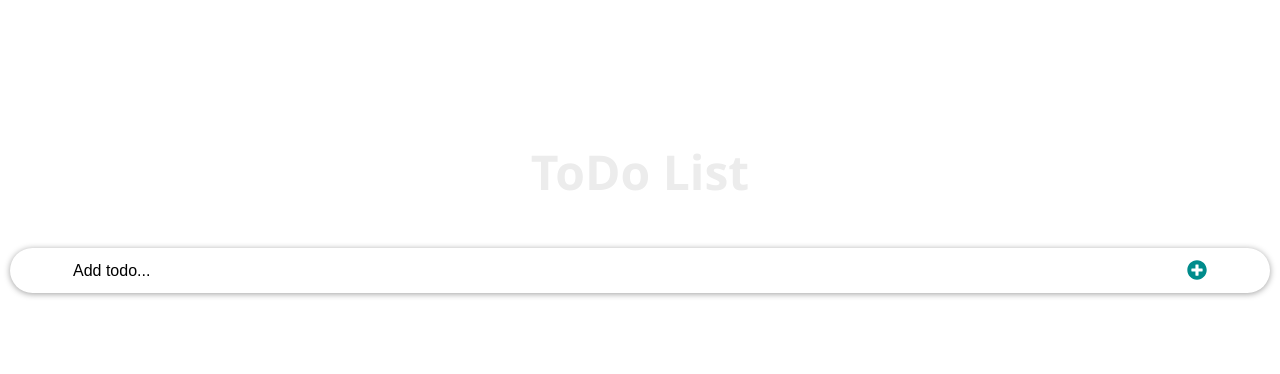
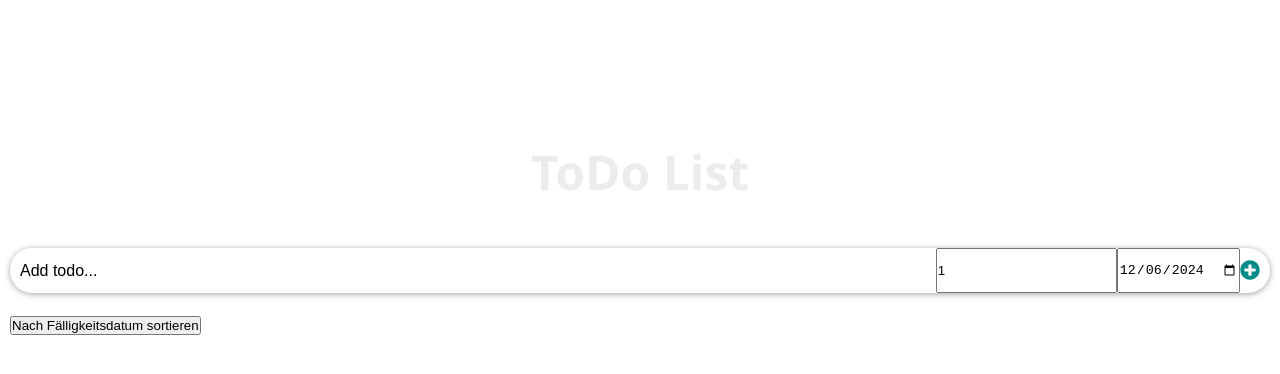
Before and after one commit to marc86c/M324_M450_p_Cagulada_Burri, a Next.js app: page / in a window 1280 px wide. Shown: the top 374 px of the page. Built offline with nearby package versions, Linux system fonts and the light colour scheme.

Commit message:
added sort and fixed some issues

```diff
--- a/src/app/components/InputTodo.jsx
+++ b/src/app/components/InputTodo.jsx
@@ -3,8 +3,17 @@ import { useState } from "react";
 import { FaPlusCircle } from "react-icons/fa";
 
 const InputTodo = (props) => {
+
+  const getTomorrowDate = () => {
+    const tomorrow = new Date();
+    tomorrow.setDate(tomorrow.getDate() + 1); // Einen Tag hinzufügen
+    return tomorrow.toISOString().split("T")[0]; // YYYY-MM-DD Format
+  };
+
   const [inputText, setInputText] = useState({
     title: "",
+    dueDate: getTomorrowDate(),
+    priority: 1,
   });
 
   const onChange = (e) => {
@@ -17,9 +26,11 @@ const InputTodo = (props) => {
   const handleSubmit = (e) => {
     e.preventDefault();
     if (inputText.title.trim()) {
-      props.addTodoProps(inputText.title);
+      props.addTodoProps(inputText.title, inputText.dueDate, inputText.priority); // Fälligkeitsdatum mit übergeben
       setInputText({
         title: "",
+        dueDate: "",
+        priority: 0
       });
     } else {
       alert("Please write item");
@@ -40,6 +51,31 @@ const InputTodo = (props) => {
         name="title"
         onChange={onChange}
       />
+      <input
+        type="number"
+        placeholder="Priority"
+        value={inputText.priority}
+        name="priority"
+        min="1" // Minimale erlaubte Zahl (wird von Browser unterstützt)
+        onChange={(e) => {
+          const value = parseInt(e.target.value, 10);
+
+          // Validierung: Nur Werte >= 1 zulassen
+          if (value >= 1 || e.target.value === "") {
+            setInputText({
+              ...inputText,
+              priority: e.target.value === "" ? "" : value, // Leeres Feld oder gültigen Wert setzen
+            });
+          }
+        }}
+      />
+      <input
+        type="date"
+        className="input-date"
+        value={inputText.dueDate}
+        name="dueDate"
+        onChange={onChange} // Fälligkeitsdatum aktualisieren
+      />
       <button data-set="add-todo-btn" className="input-submit">
         <FaPlusCircle />
       </button>
--- a/src/app/components/TodoContainer.jsx
+++ b/src/app/components/TodoContainer.jsx
@@ -1,7 +1,6 @@
 'use client'
 
-import React from "react";
-import { useState, useEffect } from "react";
+import React, { useState, useEffect } from "react";
 import { v4 as uuidv4 } from "uuid";
 import Header from "./Header";
 import InputTodo from "./InputTodo";
@@ -10,7 +9,9 @@ import styles from "./TodoContainer.module.css";
 
 const TodoContainer = () => {
   const [todos, setTodos] = useState([]);
+  const [isClient, setIsClient] = useState(false); // Zustand, um sicherzustellen, dass der Code im Client ausgeführt wird
 
+  // Initiale To-Dos aus dem Local Storage holen
   const getInitialTodos = () => {
     const temp = localStorage.getItem("todos");
     const savedTodos = JSON.parse(temp);
@@ -18,8 +19,14 @@ const TodoContainer = () => {
   };
 
   useEffect(() => {
-    getInitialTodos()
+    setIsClient(true); // Setzt isClient auf true, wenn der Client geladen wurde
   }, []);
+
+  useEffect(() => {
+    if (isClient) {
+      setTodos(getInitialTodos());
+    }
+  }, [isClient]);
 
   const handleChange = (id) => {
     setTodos((prevState) =>
@@ -47,11 +54,13 @@ const TodoContainer = () => {
     );
   };
 
-  const addTodoItem = (title) => {
+  const addTodoItem = (title, dueDate, priority) => {
     const newTodo = {
       id: uuidv4(),
       title,
       completed: false,
+      dueDate: dueDate,
+      priority: priority
     };
     setTodos([...todos, newTodo]);
   };
@@ -67,11 +76,14 @@ const TodoContainer = () => {
     );
   };
 
-  // storing todos items
   useEffect(() => {
-    const temp = JSON.stringify(todos);
-    localStorage.setItem("todos", temp);
-  }, [todos]);
+    if (isClient) {
+      const temp = JSON.stringify(todos);
+      localStorage.setItem("todos", temp);
+    }
+  }, [todos, isClient]);
+
+
 
   return (
     <div className={styles.inner}>
--- a/src/app/components/TodoItem.jsx
+++ b/src/app/components/TodoItem.jsx
@@ -5,6 +5,7 @@ import styles from "./TodoItem.module.css";
 
 const TodoItem = (props) => {
   const [editing, setEditing] = useState(false);
+  const [isNearDeadline, setIsNearDeadline] = useState(false);
 
   const handleEditing = () => {
     setEditing(true);
@@ -23,7 +24,21 @@ const TodoItem = (props) => {
     textDecoration: "line-through",
   };
 
-  const { completed, id, title, priority } = props.todo;
+  const duestyle = {
+    paddingleft: "10%",
+  };
+
+  const { completed, id, title, priority, dueDate } = props.todo;
+
+  // Überprüfen, ob das Fälligkeitsdatum innerhalb der nächsten 24 Stunden liegt
+  useEffect(() => {
+    if (dueDate) {
+      const dueDateObj = new Date(dueDate);
+      const now = new Date();
+      const timeDiff = dueDateObj - now;
+      setIsNearDeadline(timeDiff <= 24 * 60 * 60 * 1000 && timeDiff >= 0);
+    }
+  }, [dueDate]);
 
   const viewMode = {};
   const editMode = {};
@@ -34,15 +49,12 @@ const TodoItem = (props) => {
     editMode.display = "none";
   }
 
-  useEffect(
-    () => () => {
-      console.log("Cleaning up...");
-    },
-    []
-  );
-
   return (
-    <li className={styles.item} data-type="todo-item" >
+    <li
+      className={styles.item}
+      data-type="todo-item"
+      style={isNearDeadline ? { backgroundColor: "lightcoral" } : {}}
+    >
       <div onDoubleClick={handleEditing} style={viewMode}>
         <input
           type="checkbox"
@@ -66,9 +78,12 @@ const TodoItem = (props) => {
           <FaTrash style={{ color: "orangered", fontSize: "16px" }} />
         </button>
         <span style={completed ? completedStyle : null}>{title}</span>
+        <span className={styles.dueDate} style={duestyle}>
+          {` - ${dueDate}` ? ` - Due: ${new Date(dueDate).toLocaleDateString()}` : ""}
+        </span>
       </div>
       <input
-      data-testid={`input-${title}`}
+        data-testid={`input-${title}`}
         type="text"
         style={editMode}
         className={styles.textInput}
--- a/src/app/components/TodosList.jsx
+++ b/src/app/components/TodosList.jsx
@@ -1,10 +1,40 @@
 /* eslint react/prop-types: 0 */
+import { useState, useEffect } from "react";
 import TodoItem from "./TodoItem";
 
 const TodosList = (props) => {
-  const sortedTodos = [...props.todos].sort((a, b) => a.priority - b.priority);
+
+  const [sortByDueDate, setSortByDueDate] = useState(false);
+  const [sortedTodos, setSortedTodos] = useState([]);
+
+
+  // Aktualisiere die sortierte Liste, wenn sich `sortByDueDate` oder `todos` ändert
+  useEffect(() => {
+    const newSortedTodos = [...props.todos].sort((a, b) => {
+      if (sortByDueDate) {
+        const dateA = new Date(a.dueDate);
+        const dateB = new Date(b.dueDate);
+
+        // Sortiere zuerst nach Fälligkeitsdatum
+        if (dateA - dateB !== 0) {
+          return dateA - dateB;
+        }
+
+        // Falls die Fälligkeitsdaten gleich sind, sortiere nach Priorität
+        return a.priority - b.priority;
+      }
+
+      // Standard-Sortierung nach Priorität
+      return a.priority - b.priority;
+    });
+    setSortedTodos(newSortedTodos);
+  }, [sortByDueDate, props.todos]);
 
   return (
+    <div>
+      <button onClick={() => setSortByDueDate(!sortByDueDate)}>
+        {sortByDueDate ? "Nach Prio sortieren" : "Nach Fälligkeitsdatum sortieren"}
+      </button>
     <ul data-set="todo-list">
       {sortedTodos.map((todo) => (
         <TodoItem
@@ -17,6 +47,7 @@ const TodosList = (props) => {
         />
       ))}
     </ul>
+      </div>
   );
 };
 
```
Lines whose indentation alone changed are shown as unchanged.
